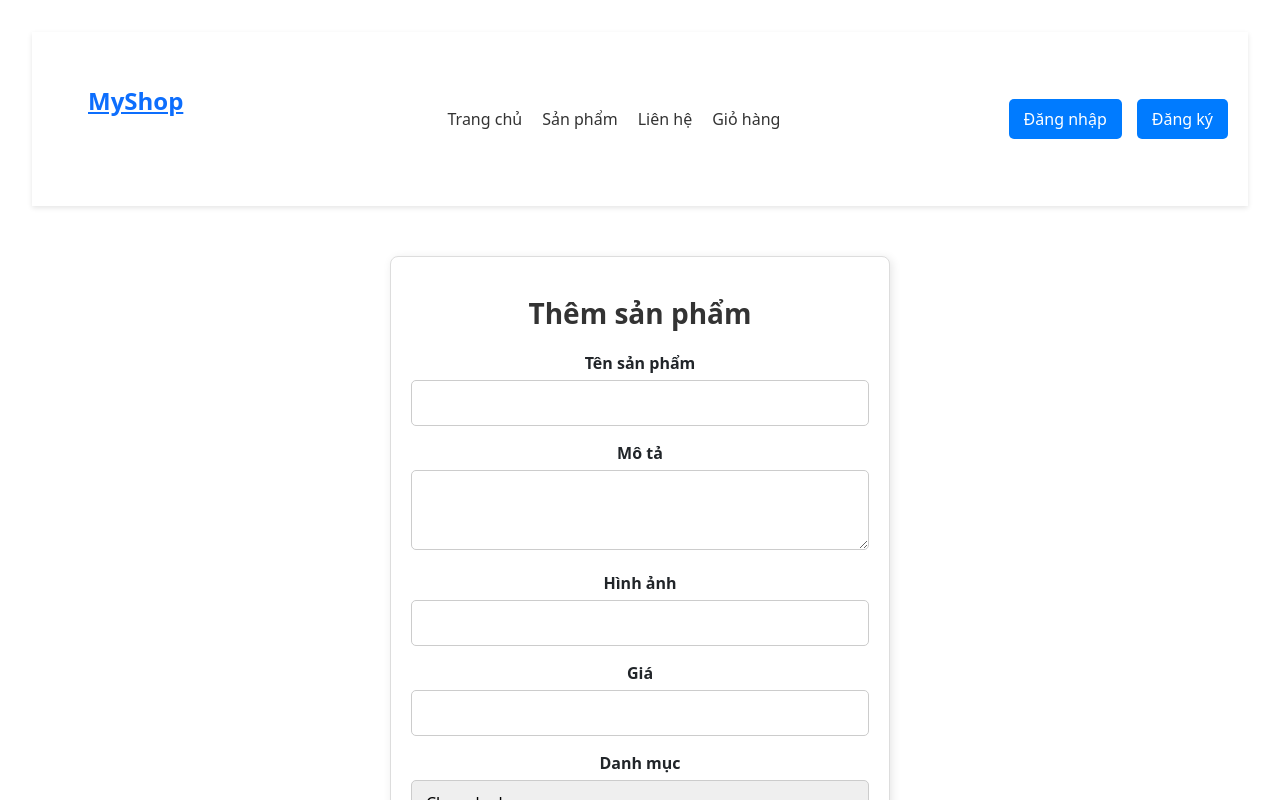
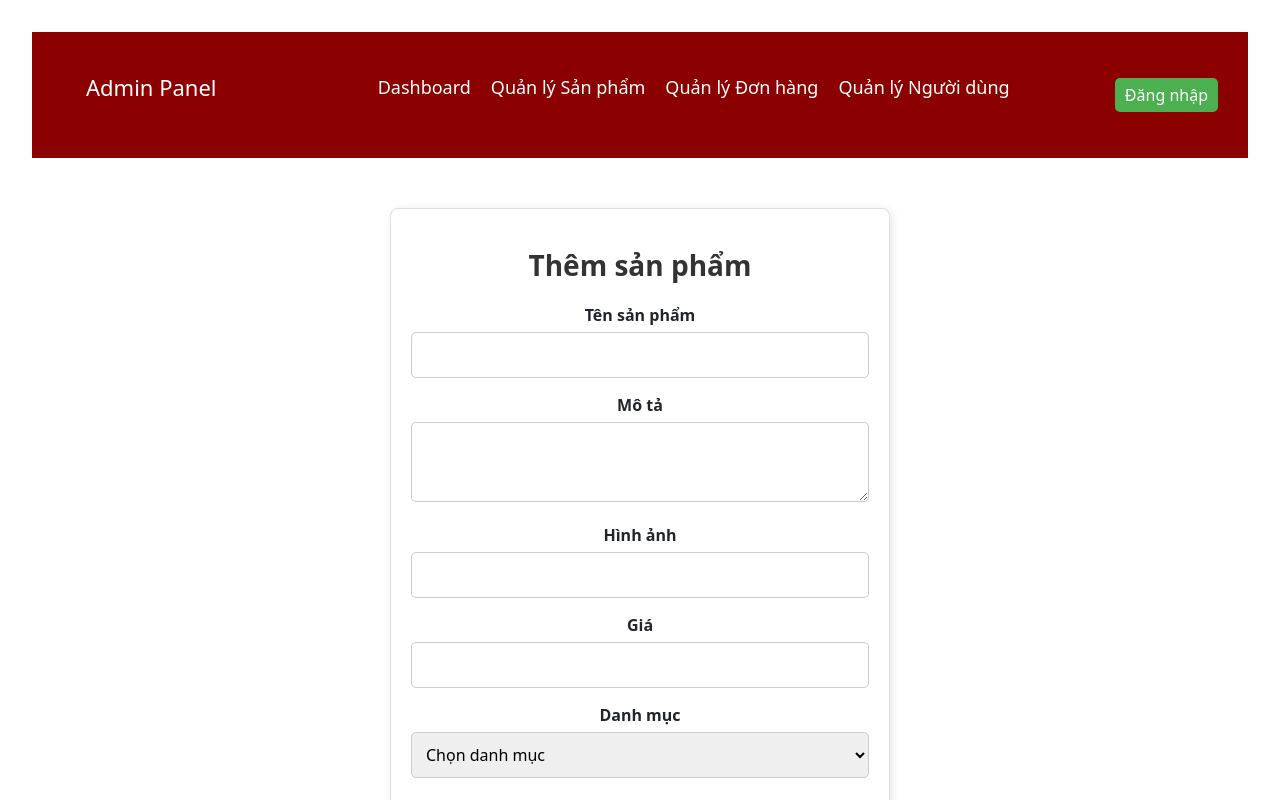
Before and after one commit to MrLuoi/ASM_RA, a React (Vite) app: page /admin/add in a window 1280 px wide. Shown: the top 800 px of the page. Built offline with nearby package versions, Linux system fonts and the light colour scheme.

Commit message:
tách navbar

```diff
--- a/src/App.tsx
+++ b/src/App.tsx
@@ -1,45 +1,44 @@
-import { Route, Routes } from "react-router-dom";
+import { Route, Routes, useLocation } from "react-router-dom";
 import ProductList from "./pages/product/list";
 import ProductAdd from "./pages/product/add";
 import "bootstrap/dist/css/bootstrap.min.css";
 import ProductEdit from "./pages/product/edit";
-import  Layout  from "./pages/Layout";
+import Layout from "./pages/Layout";
 import Register from "./pages/register";
 import { Toaster } from "react-hot-toast";
 import Login from "./pages/login";
 import Statistics from "./pages/Statistics";
 import HomePage from "./homes/homePage";
-import './App.css';
+import "./App.css";
 import ProductDetail from "./homes/productDetail";
-import Navbar from "./components/Navbar";
+import ClientNavbar from "./components/ClientNavbar";
+import AdminNavbar from "./components/AdminNavbar";
 import Cart from "./pages/homes/Cart";
 import Checkout from "./pages/homes/Checkout";
 
-
 function App() {
+  const location = useLocation();
+  const isAdminRoute = location.pathname.startsWith("/admin");
 
   return (
     <>
-      <Navbar/>
+      {isAdminRoute ? <AdminNavbar /> : <ClientNavbar />}
       <Routes>
-        {/* <Route path="/admin" element={<Layout/>}/> */}
-        <Route path="admin/list" element={<ProductList/>}/>
-        <Route path="admin/add" element={<ProductAdd/>}/>
-        <Route path="admin/edit/:id" element={<ProductEdit/>}/>
-        <Route path="admin/statis" element={<Statistics/>}/>
+        <Route path="admin/list" element={<ProductList />} />
+        <Route path="admin/add" element={<ProductAdd />} />
+        <Route path="admin/edit/:id" element={<ProductEdit />} />
+        <Route path="admin/statis" element={<Statistics />} />
 
-        <Route path="/register" element={<Register/>}/>
-        <Route path="/login" element={<Login/>}/>
+        <Route path="/register" element={<Register />} />
+        <Route path="/login" element={<Login />} />
 
-        <Route path='/' element={<HomePage/>} />
+        <Route path="/" element={<HomePage />} />
         <Route path="/product/:id" element={<ProductDetail />} />
 
         <Route path="/cart" element={<Cart />} />
         <Route path="/checkout" element={<Checkout />} />
       </Routes>
-      <Toaster/>
-
-
+      <Toaster />
     </>
   );
 }
--- /dev/null
+++ b/src/components/AdminNavbar.tsx
@@ -0,0 +1,56 @@
+import { Link, useNavigate } from "react-router-dom";
+import { useEffect, useState } from "react";
+import "./Navbar.css";
+
+export default function AdminNavbar() {
+  const navigate = useNavigate();
+  const [isLoggedIn, setIsLoggedIn] = useState(!!localStorage.getItem("token"));
+  const user = JSON.parse(localStorage.getItem("user") || "{}");
+  const username = user.username || user.name || "Admin";
+
+  useEffect(() => {
+    const checkLoginStatus = () => {
+      setIsLoggedIn(!!localStorage.getItem("token"));
+    };
+
+    checkLoginStatus();
+    window.addEventListener("storage", checkLoginStatus);
+
+    return () => {
+      window.removeEventListener("storage", checkLoginStatus);
+    };
+  }, []);
+
+  const handleLogout = () => {
+    localStorage.removeItem("token");
+    localStorage.removeItem("user");
+    setIsLoggedIn(false);
+    navigate("/login");
+  };
+
+  return (
+    <nav className="navbar admin-navbar">
+      <div className="logo">
+        <Link to="/admin/dashboard">Admin Panel</Link>
+      </div>
+
+      <ul className="nav-links">
+        <li><Link to="/admin/dashboard">Dashboard</Link></li>
+        <li><Link to="/admin/list">Quản lý Sản phẩm</Link></li>
+        <li><Link to="/admin/orders">Quản lý Đơn hàng</Link></li>
+        <li><Link to="/admin/users">Quản lý Người dùng</Link></li>
+      </ul>
+
+      <div className="auth-links">
+        {isLoggedIn ? (
+          <div className="user-info">
+            <span>Xin chào, {username}!</span>
+            <button onClick={handleLogout} className="btn btn-danger">Đăng xuất</button>
+          </div>
+        ) : (
+          <Link to="/login" className="login">Đăng nhập</Link>
+        )}
+      </div>
+    </nav>
+  );
+}
--- /dev/null
+++ b/src/components/ClientNavbar.tsx
@@ -0,0 +1,59 @@
+import { Link, useNavigate } from "react-router-dom";
+import { useEffect, useState } from "react";
+import "./Navbar.css";
+
+export default function ClientNavbar() {
+  const navigate = useNavigate();
+  const [isLoggedIn, setIsLoggedIn] = useState(!!localStorage.getItem("token"));
+  const user = JSON.parse(localStorage.getItem("user") || "{}");
+  const username = user.username || user.name || "Khách";
+
+  useEffect(() => {
+    const checkLoginStatus = () => {
+      setIsLoggedIn(!!localStorage.getItem("token"));
+    };
+
+    checkLoginStatus();
+    window.addEventListener("storage", checkLoginStatus);
+
+    return () => {
+      window.removeEventListener("storage", checkLoginStatus);
+    };
+  }, []);
+
+  const handleLogout = () => {
+    localStorage.removeItem("token");
+    localStorage.removeItem("user");
+    setIsLoggedIn(false);
+    navigate("/login");
+  };
+
+  return (
+    <nav className="navbar">
+      <div className="logo">
+        <Link to="/">MyShop</Link>
+      </div>
+
+      <ul className="nav-links">
+        <li><Link to="/">Trang chủ</Link></li>
+        <li><Link to="/products">Sản phẩm</Link></li>
+        <li><Link to="/contact">Liên hệ</Link></li>
+        <li><Link to="/cart">Giỏ hàng</Link></li>
+      </ul>
+
+      <div className="auth-links">
+        {isLoggedIn ? (
+          <div className="user-info">
+            <span>Xin chào, {username}!</span>
+            <button onClick={handleLogout} className="btn btn-danger">Đăng xuất</button>
+          </div>
+        ) : (
+          <>
+            <Link to="/login" className="login">Đăng nhập</Link>
+            <Link to="/register" className="register">Đăng ký</Link>
+          </>
+        )}
+      </div>
+    </nav>
+  );
+}
--- a/src/components/Navbar.css
+++ b/src/components/Navbar.css
@@ -1,72 +1,60 @@
-/* Navbar tổng thể */
 .navbar {
   display: flex;
   justify-content: space-between;
   align-items: center;
-    background-color: white;
-    padding: 15px 20px;
-    box-shadow: 0 2px 5px rgba(0, 0, 0, 0.1);
+  padding: 15px 30px;
+  background-color: #333;
+  color: white;
 }
 
-  /* Logo */
-  .logo {
-    font-size: 24px;
-    font-weight: bold;
-    color: #007bff;
+.navbar .logo a {
+  color: white;
+  text-decoration: none;
+  font-size: 22px;
 }
 
-  /* Danh sách menu */
 .nav-links {
   list-style: none;
   display: flex;
   gap: 20px;
-    margin: 0;
-    padding: 0;
 }
 
-  .nav-links li {
-    display: inline;
+.nav-links li a {
+  color: white;
+  text-decoration: none;
+  font-size: 18px;
 }
 
-  .nav-links a {
-    text-decoration: none;
-    color: #333;
-    font-size: 16px;
-    transition: color 0.3s;
+.auth-links {
+  display: flex;
+  gap: 10px;
 }
 
-  .nav-links a:hover {
-    color: #007bff;
+.auth-links .login,
+.auth-links .register {
+  color: white;
+  text-decoration: none;
+  padding: 5px 10px;
+  border-radius: 5px;
 }
 
-  /* Đăng nhập / Đăng ký */
-  .auth-links {
-    display: flex;
-    gap: 15px;
+.auth-links .login {
+  background-color: #4caf50;
 }
 
-  .login {
-    text-decoration: none;
-    background-color: #007bff;
-    color: white;
-    padding: 8px 15px;
-    border-radius: 5px;
-    transition: background-color 0.3s;
+.auth-links .register {
+  background-color: #008cba;
 }
 
-  .register {
-    text-decoration: none;
-    background-color: #007bff;
+.auth-links .btn-danger {
+  background-color: red;
+  border: none;
+  padding: 5px 10px;
   color: white;
-    padding: 8px 15px;
-    border-radius: 5px;
-    transition: background-color 0.3s;
+  cursor: pointer;
 }
 
-  .register:hover {
-    background-color: #0056b3;
+/* Admin Navbar */
+.admin-navbar {
+  background-color: darkred;
 }
-
-  .login:hover {
-    background-color: #0056b3;
-  }
--- a/src/components/Navbar.tsx
+++ /dev/null
@@ -1,95 +0,0 @@
-import { Link, useNavigate } from "react-router-dom";
-import { useEffect, useState } from "react";
-import "./Navbar.css";
-
-export default function Navbar() {
-  const navigate = useNavigate();
-  const [isLoggedIn, setIsLoggedIn] = useState(!!localStorage.getItem("token"));
-  const user = JSON.parse(localStorage.getItem("user") || "{}");
-  const username = user.username || user.name || "Khách";
-  const isAdmin = user.role === "admin";
-
-  useEffect(() => {
-    const checkLoginStatus = () => {
-      const token = localStorage.getItem("token");
-      setIsLoggedIn(!!token);
-    };
-
-    checkLoginStatus();
-    window.addEventListener("storage", checkLoginStatus);
-
-    return () => {
-      window.removeEventListener("storage", checkLoginStatus);
-    };
-  }, []);
-
-  const handleLogout = () => {
-    localStorage.removeItem("token");
-    localStorage.removeItem("user");
-    setIsLoggedIn(false);
-    navigate("/login");
-  };
-
-  // Xử lý điều hướng đến trang quản trị
-  const handleAdminAccess = () => {
-    if (isAdmin) {
-      navigate("/admin/list"); // Chuyển đến trang quản trị
-    } else {
-      alert("Bạn không có quyền truy cập trang quản trị!"); // Hiển thị cảnh báo
-    }
-  };
-
-  return (
-    <nav className="navbar">
-      {/* Logo */}
-      <div className="logo">
-        <Link to="/">{isAdmin ? "Admin" : "MyShop"}</Link>
-      </div>
-
-      {/* Menu */}
-      <ul className="nav-links">
-        <li>
-          <Link to="/">Trang chủ</Link>
-        </li>
-        <li>
-          <Link to="/">Sản phẩm</Link>
-        </li>
-        <li>
-          <Link to="/contact">Liên hệ</Link>
-        </li>
-        <li>
-          <Link to="/cart">Giỏ hàng</Link>
-        </li>
-        {isAdmin && (
-       <li>
-       <Link to="#" onClick={(e) => { e.preventDefault(); handleAdminAccess(); }}>
-         Quản trị
-       </Link>
-     </li>
-
-        )}
-      </ul>
-
-      {/* Đăng nhập / Đăng ký / Đăng xuất */}
-      <div className="auth-links">
-        {isLoggedIn ? (
-          <div className="user-info">
-            <span>Xin chào, {username}!</span>
-            <button onClick={handleLogout} className="btn btn-danger">
-              Đăng xuất
-            </button>
-          </div>
-        ) : (
-          <>
-            <Link to="/login" className="login">
-              Đăng nhập
-            </Link>
-            <Link to="/register" className="register">
-              Đăng ký
-            </Link>
-          </>
-        )}
-      </div>
-    </nav>
-  );
-}
```
Lines whose indentation alone changed are shown as unchanged.
